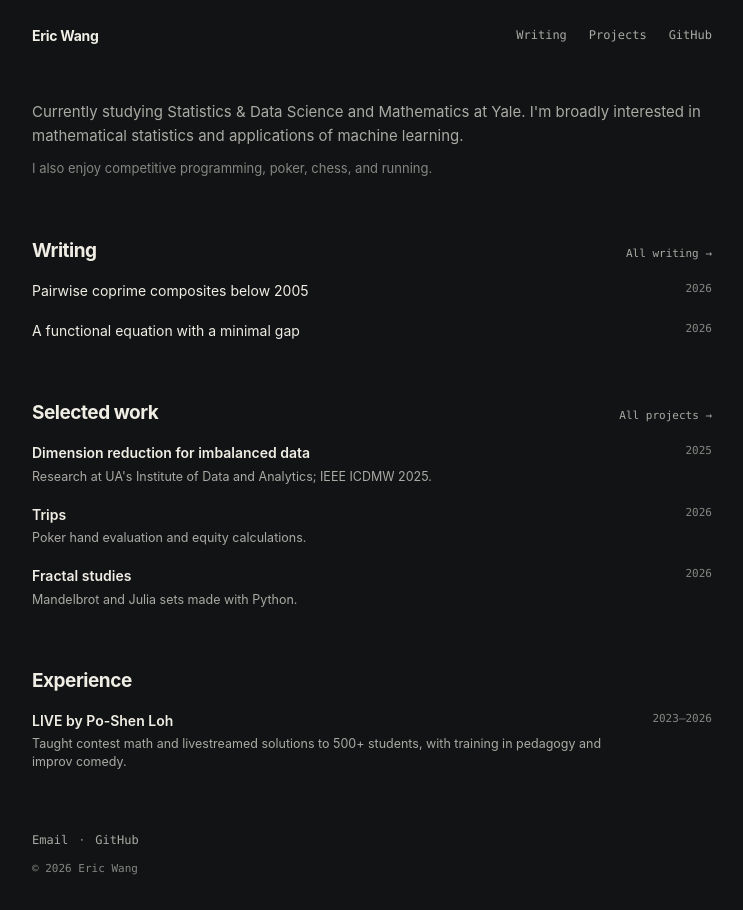
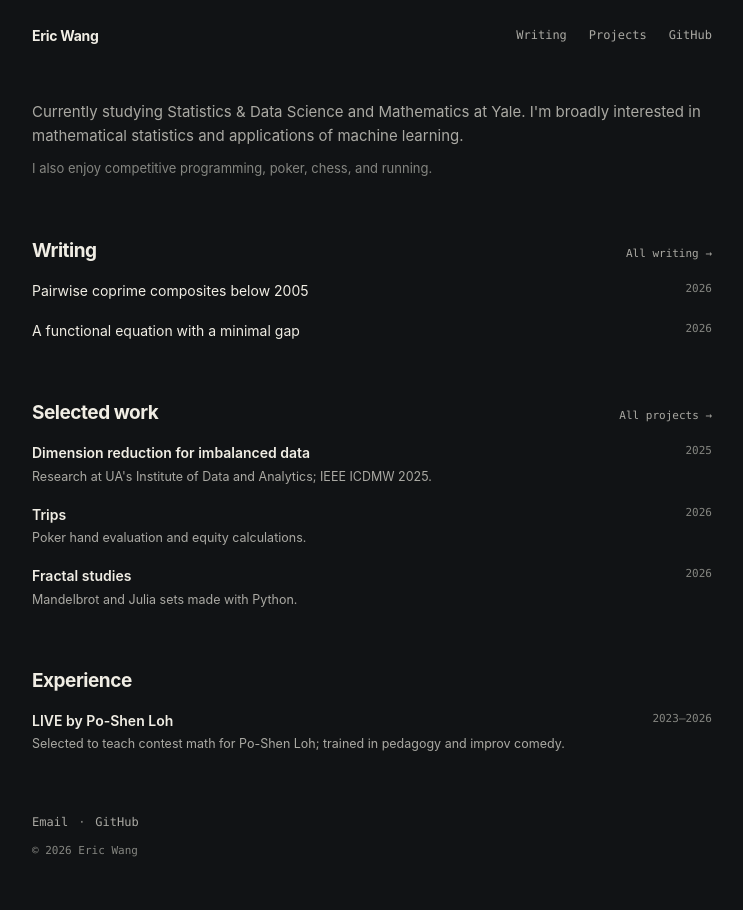
Before and after one commit to threepoint1four/threepoint1four.github.io, a Jekyll site: the page built from index.html, in a window 1280 px wide. Shown: the whole page, without its empty margins (268-1011 px from the left). Built offline with Jekyll 4.4.1, drawn with Linux system fonts in a browser that asks for light colours.

Commit message:
Emphasize selectivity of LIVE teaching role

```diff
--- a/index.html
+++ b/index.html
@@ -51,7 +51,7 @@ description: Eric Wang studies Statistics & Data Science and Mathematics at Yale
     </div>
     <div class="home-list">
       <div class="home-entry">
-        <span><strong>LIVE by Po-Shen Loh</strong><small>Taught contest math and livestreamed solutions to 500+ students, with training in pedagogy and improv comedy.</small></span>
+        <span><strong>LIVE by Po-Shen Loh</strong><small>Selected to teach contest math for Po-Shen Loh; trained in pedagogy and improv comedy.</small></span>
         <span class="home-date"><time datetime="2023">2023</time>–<time datetime="2026">2026</time></span>
       </div>
     </div>
```
